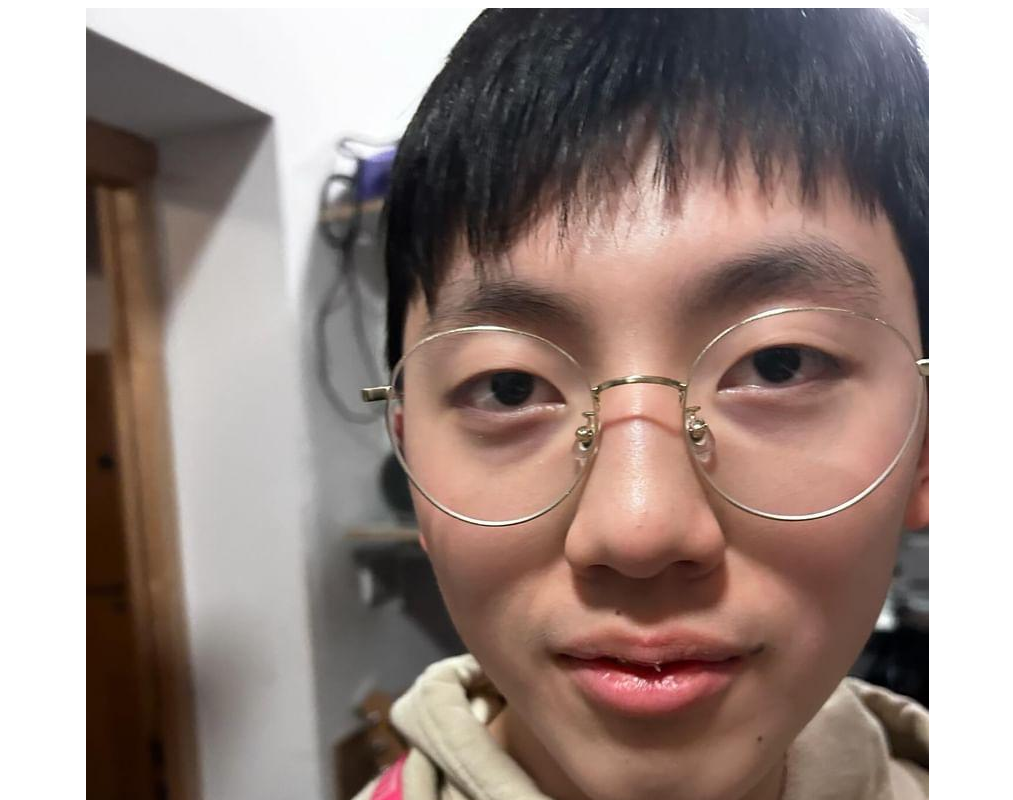
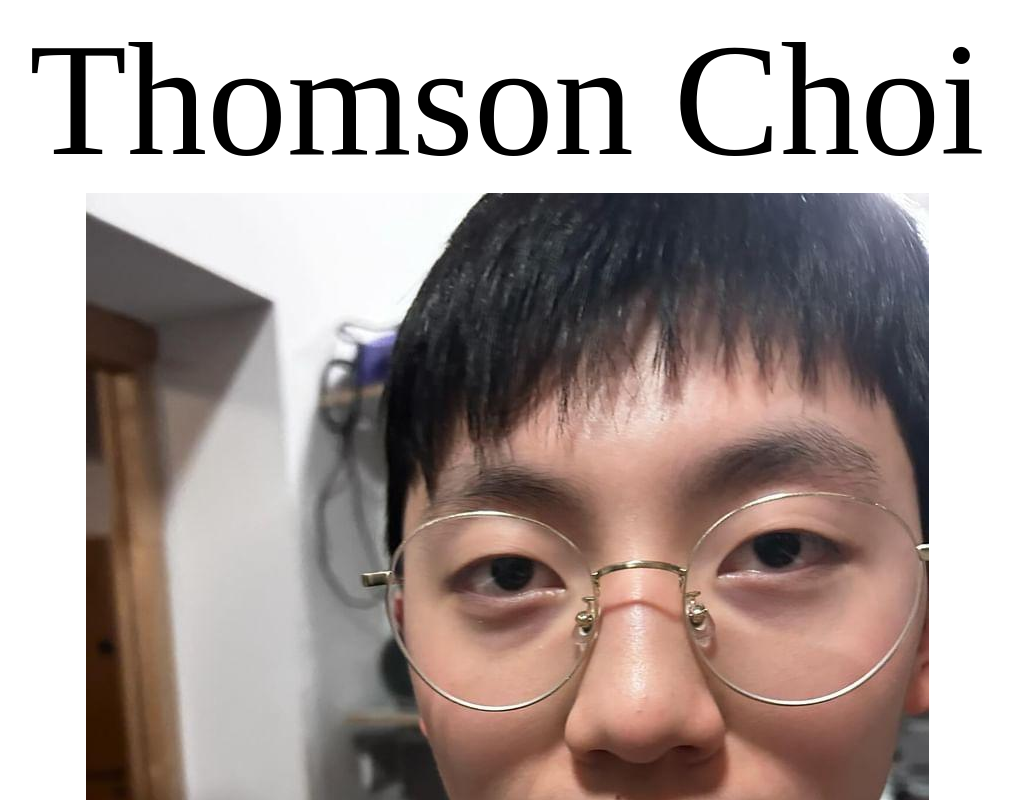
Before and after one commit to angusvarty/thomsonchoi, a plain HTML site: page index.html in a window 1280 px wide. Shown: the top 800 px of the page, without its empty margins (133-1146 px from the left). Drawn offline with Linux system fonts and the light colour scheme.

Commit message:
Update index.html

```diff
--- a/index.html
+++ b/index.html
@@ -11,6 +11,7 @@ justify-content: center;
 
 ">
 <div style="width:100vw; height:100vh">
+    Thomson Choi
     <img src="IMG_20240228_191357_442.jpg" alt="Thomson Choi">
 </div>
 </body
```
